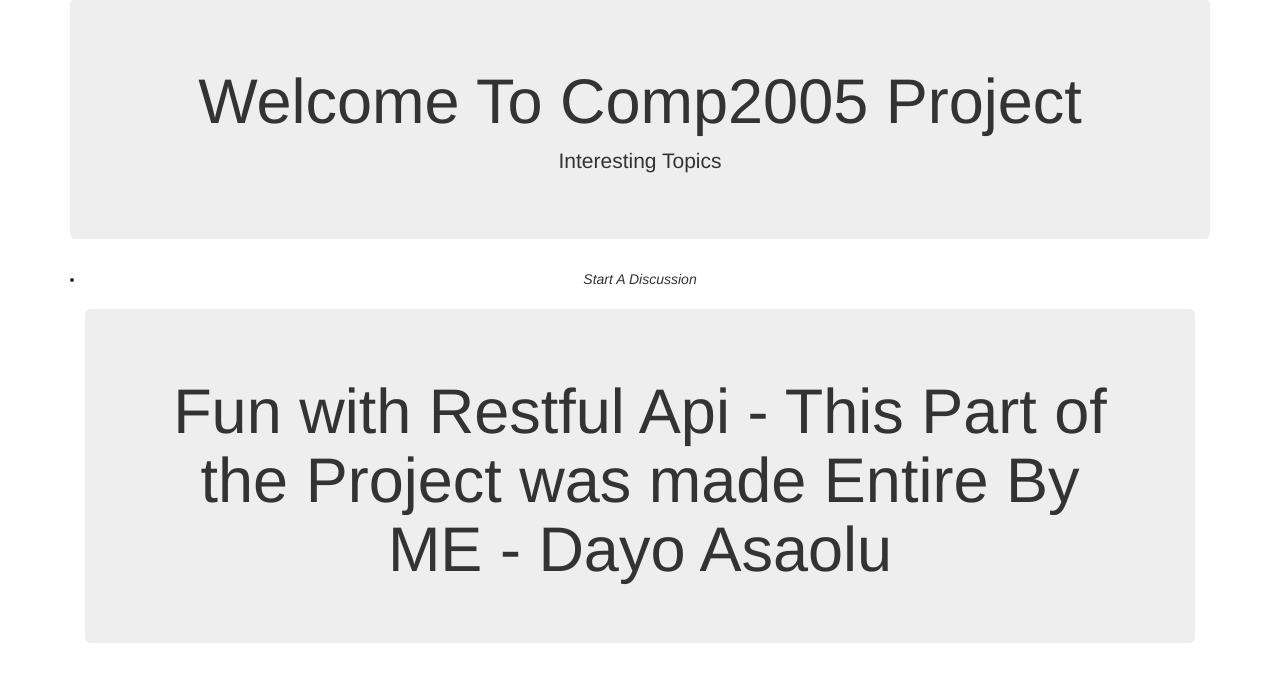
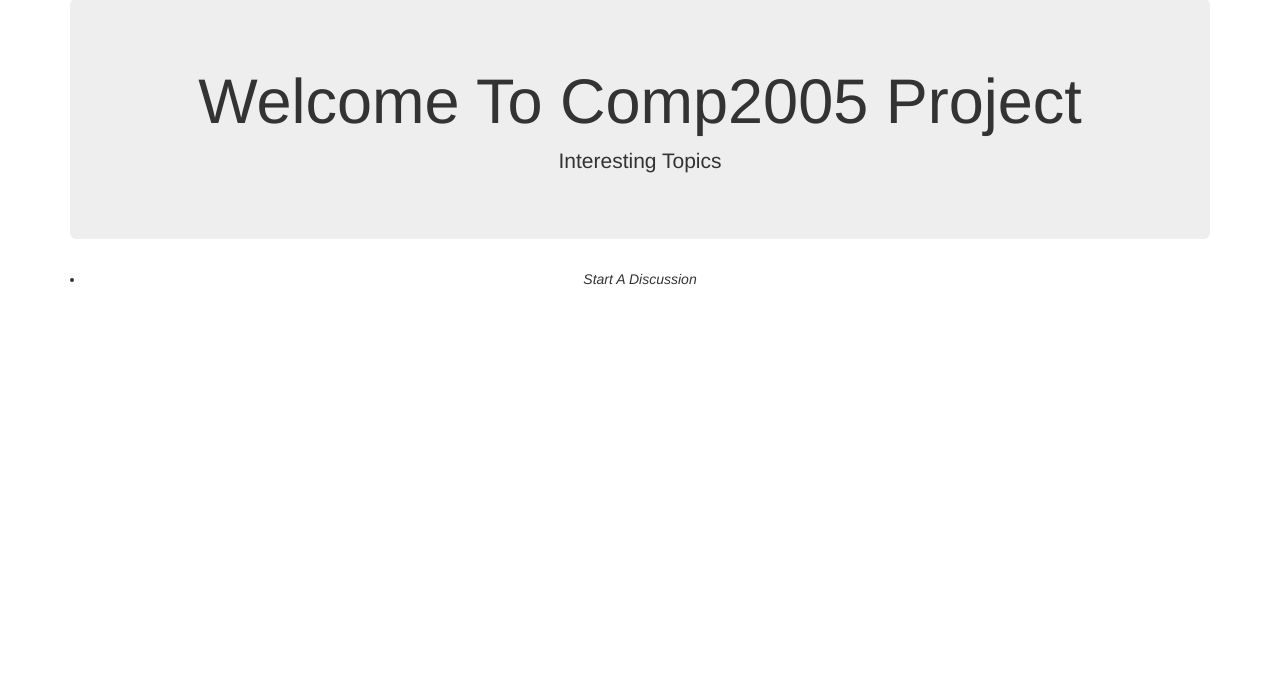
Before and after one commit to DayoAsaolu/flaskApp, a Flask app: template project/project/templates/home.html in a window 1280 px wide. Shown: the part 103-785 px from the top of the page. Run offline with Flask 2, Linux system fonts and the light colour scheme; the template is opened without the code that fills it, so the values that code supplies are empty; parts of the project's set-up code (start-up, migrations or seed data) failed here and were passed over; some libraries are stand-ins or nearby versions.

Commit message:
screenshots

```diff
--- a/project/project/templates/home.html
+++ b/project/project/templates/home.html
@@ -20,9 +20,6 @@
 		{% endfor %}
 		</ul>
 
-		<div class="jumbotron text-center">
-			<h1>Fun with Restful Api - This Part of the Project was made Entire By ME - Dayo Asaolu</h1>
 
-		</div>
 	</div>
 {% endblock %}
```
Also changed, not shown: project/project/project.db.
